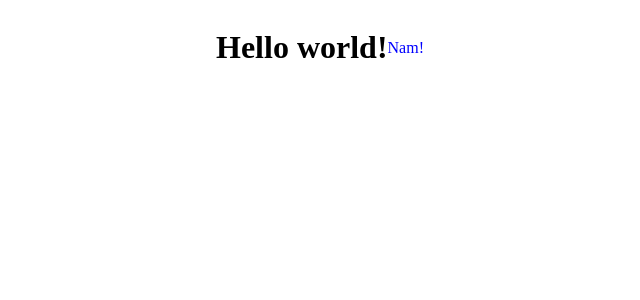
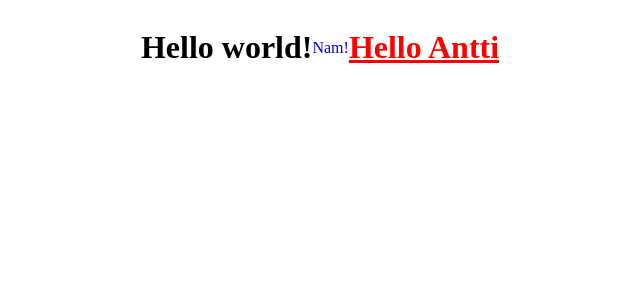
Before and after one commit to anttikissa/vuetest, a Vue app: page / in a window 1280 px wide. Shown: the top 300 px of the page, without its empty margins (320-960 px from the left). Built offline with nearby package versions, Linux system fonts and the light colour scheme.

Commit message:
Add a component

```diff
--- a/src/App.vue
+++ b/src/App.vue
@@ -2,8 +2,18 @@
 <div class="full-width center-content">
 <h1>Hello world!</h1>
 <p>Nam!</p>
+<HelloComponent name="Antti" />
 </div>
 </template>
+
+<script>
+import HelloComponent from './components/HelloComponent.vue'
+export default {
+	components: {
+		HelloComponent
+	}
+}
+</script>
 
 <style lang="stylus" scoped>
 .full-width {
--- /dev/null
+++ b/src/components/HelloComponent.vue
@@ -0,0 +1,21 @@
+<template>
+	<h1>Hello {{ name }}</h1>
+</template>
+
+<script>
+export default {
+	props: {
+		name: {
+			type: String,
+			required: true
+		}
+	}
+}
+</script>
+
+<style lang="stylus" scoped>
+h1 {
+	color: red
+	text-decoration: underline
+}
+</style>
```
